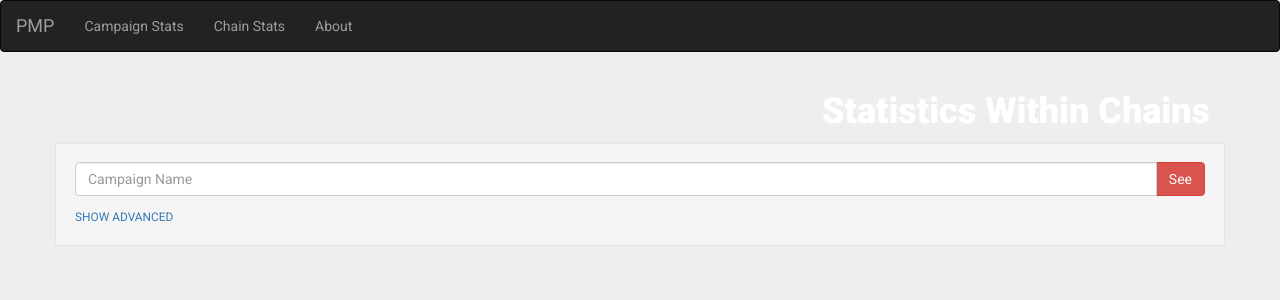
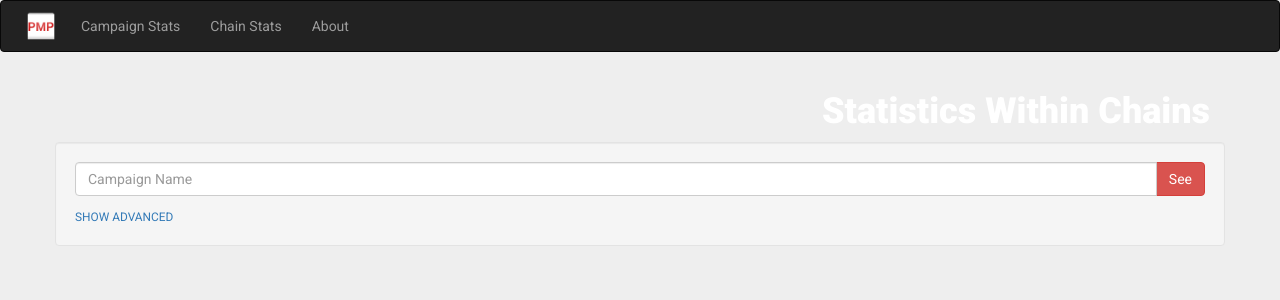
Before and after one commit to cms-PdmV/pMp, a Flask app: page /chain in a window 1280 px wide. Shown: the top 300 px of the page. Run offline with Flask 2, Linux system fonts and the light colour scheme; some libraries are stand-ins or nearby versions.

Commit message:
title and favicon

```diff
--- a/pmp/static/css/pmp.css
+++ b/pmp/static/css/pmp.css
@@ -11,6 +11,12 @@ body {
     color: white;
 }
 
+.brand-adjust {
+    height: 30px;
+    margin: 10px;
+    float: left;
+}
+
 .nav-header {
     font-weight: bold;
     text-align: right;
--- a/pmp/templates/graph.html
+++ b/pmp/templates/graph.html
@@ -2,7 +2,7 @@
 <html lang="en" ng-app="pmpApp" id="ng-app">
 
   <head>
-    <title>Dashboard</title>
+    <title>Production Monitoring Platform</title>
     <meta name="viewport" content="width=device-width, initial-scale=1">
     <link href="css/bootstrap.min.css" rel="stylesheet"/>
     <link href="lib/font-awesome/css/font-awesome.min.css" rel="stylesheet"/>
@@ -23,13 +23,16 @@
     <script src="js/app.js"></script>
     <script src="js/controllers.js"></script>
     <script src="js/directives.js"></script>
+
+    <link rel="shortcut icon" type="image/x-icon" href="/img/ic_fav.png">
   </head>
   <body ng-controller="MainController">
-
     <nav class="navbar navbar-inverse" role="navigation">
       <div class="container-fluid">
-        <ul class="nav navbar-nav col-xs-12 col-sm-6 col-md-6 col-lg-6">
-          <li class="hidden-xs"><a class="navbar-brand" href="#">PMP</a></li>
+        <a class="" href="/">
+          <img src="/img/ic_fav.png" class="brand-adjust" alt="PMP"/>
+        </a>
+        <ul class="nav navbar-header navbar-nav col-xs-12 col-sm-6 col-md-6 col-lg-6">
           <li><a href="/campaign">Campaign Stats</a></li>
           <li><a href="/chain">Chain Stats</a></li>
           <li><a href="https://twiki.cern.ch/twiki/bin/viewauth/CMS/PdmVpMp"
```
Also changed, not shown: pmp/static/img/ic_fav.png (added).
